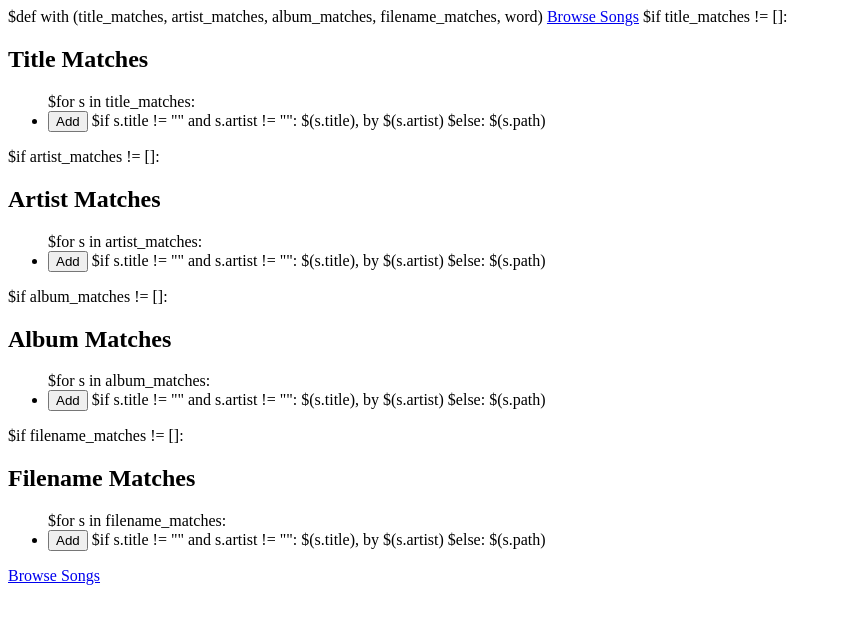
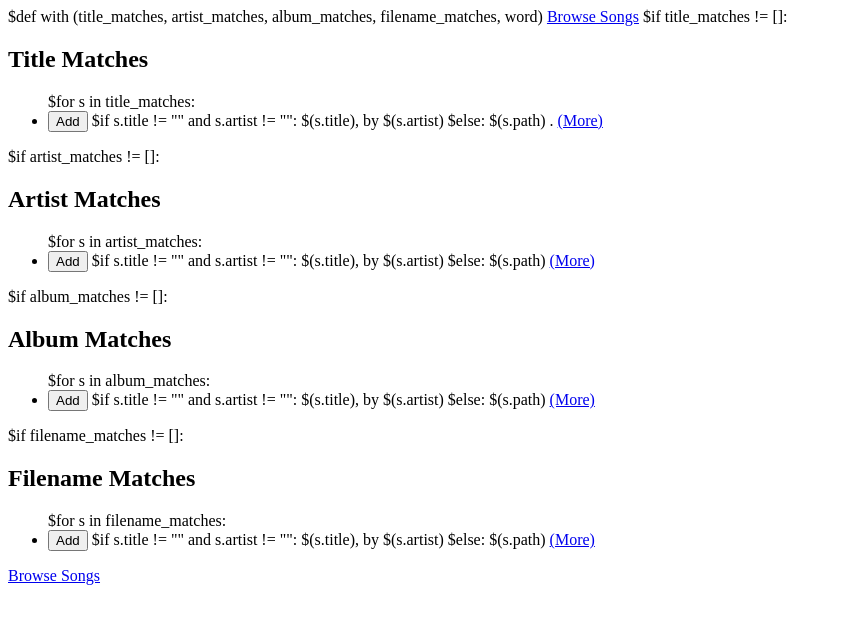
Before and after one commit to stucchio/DJ-Pirate, a Python web app: template templates/searchresults.html in a window 1280 px wide. Shown: the top 624 px of the page, without its empty margins (0-842 px from the left). Run offline with Jinja, Linux system fonts and the light colour scheme; the template is opened without the code that fills it, so the values that code supplies are empty.

Commit message:
Added link to directory holding a file to search page.
darcs-hash:20080223012754-be1bf-27bd82c7a428e00ae23bc1a8a0546344a2673c38.gz

```diff
--- a/templates/searchresults.html
+++ b/templates/searchresults.html
@@ -21,6 +21,8 @@ $def with (title_matches, artist_matches, album_matches, filename_matches, word)
                   $(s.title), by $(s.artist)
               $else:
     	          $(s.path)
+              .
+              <a href="/viewdir/$(s.basepath)">(More)</a>
     	  </li>
         </ul>
 
@@ -34,6 +36,7 @@ $def with (title_matches, artist_matches, album_matches, filename_matches, word)
                   $(s.title), by $(s.artist)
               $else:
                   $(s.path)
+              <a href="/viewdir/$(s.basepath)">(More)</a>
     	  </li>
         </ul>
 
@@ -47,6 +50,7 @@ $def with (title_matches, artist_matches, album_matches, filename_matches, word)
                   $(s.title), by $(s.artist)
               $else:
                   $(s.path)
+              <a href="/viewdir/$(s.basepath)">(More)</a>
     	  </li>
         </ul>
 
@@ -60,6 +64,7 @@ $def with (title_matches, artist_matches, album_matches, filename_matches, word)
                   $(s.title), by $(s.artist)
               $else:
                   $(s.path)
+              <a href="/viewdir/$(s.basepath)">(More)</a>
     	  </li>
         </ul>
 
```
